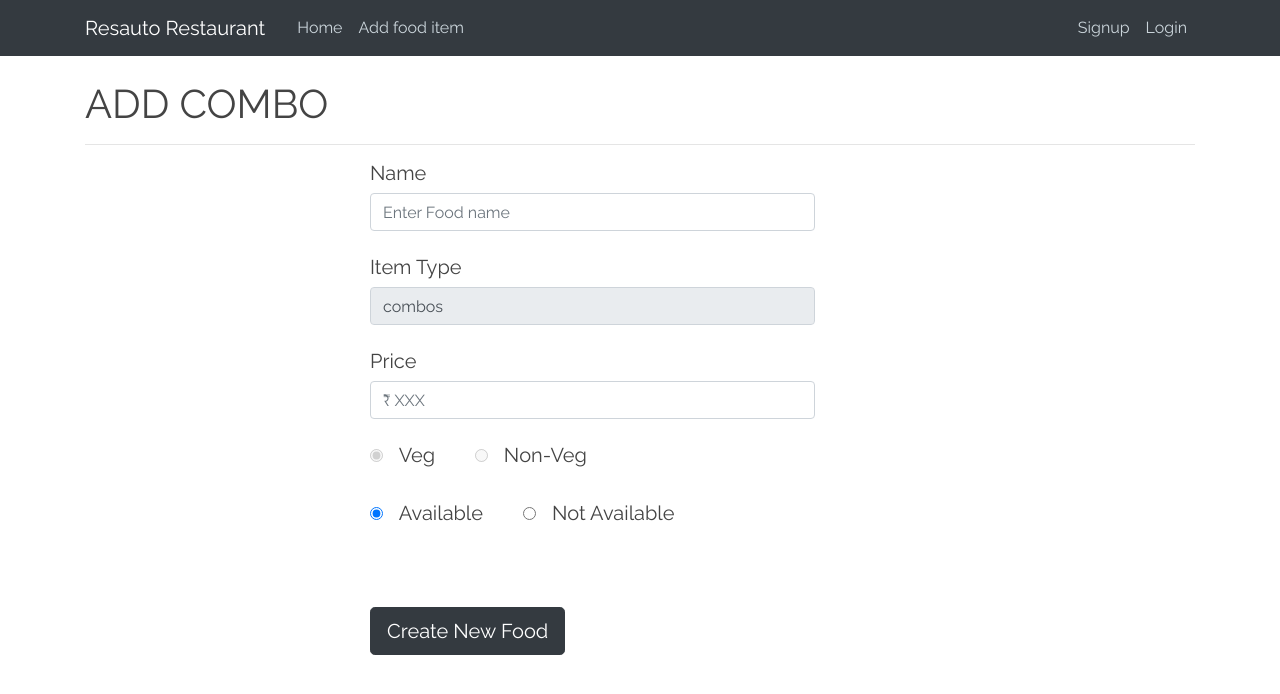
After one commit to hardik-kgp/DBMS_term_project, a Django app: template users/templates/users/create_combo.html in a window 1280 px wide. The commit adds this page. Shown: the top 694 px of the page. Run offline with Django 3.2, Linux system fonts and the light colour scheme; the template is opened without the code that fills it, so the values that code supplies are empty; some libraries are stand-ins or nearby versions.

Commit message:
create combo commented

```diff
--- /dev/null
+++ b/users/templates/users/create_combo.html
@@ -0,0 +1,81 @@
+{% extends "header_employee.html" %}
+{% block content %}
+<div class="">
+    <b><h1>ADD COMBO</h1></b>
+    <hr></hr>
+    {% if data %}
+        <h6 align="center" class="text-danger">{{data}}<h3>
+    {% endif %}
+    <div class="row">
+        <div class="col-3"></div>
+        <div class="col-5 form-signin">
+            <form action="{% url 'users:add_food' %}" method="post">
+                {% csrf_token %}
+                <div class="form-floating">
+                    <h5 for="floatingInput">Name</h5>
+                    <input class="form-control" name="name" id="floatingInput" placeholder="Enter Food name">
+                </div>
+                <br>
+                <div class="form-floating">
+                    <h5 for="floatingInput">Item Type</h5>
+                    <input class="form-control" value="combos" name="item_type" id="floatingInput" placeholder="Enter Item type" disabled>
+                </div>
+                <br>
+                <div class="form-floating">
+                    <h5 for="floatingInput">Price</h5>
+                    <input type="number" class="form-control" name="price" id="floatingInput" placeholder="₹ XXX">
+                </div>
+                <br>
+                <div class="form-floating">
+                    <input type="radio" id = "veg" name="is_veg" value = "veg" checked disabled>
+                    <label for="veg"><h5 style="display:inline;">&ensp;Veg</h5></label>
+                    &emsp;&emsp;
+                    <input type="radio" id = "non_veg" name="is_veg" value = "non_veg" disabled>
+                    <label for="non_veg"><h5 style="display:inline;">&ensp;Non-Veg</h5></label>
+                </div>
+                <br>
+                <div class="form-floating">
+                    <input type = "radio" id = "available" name="availability" value = "available" checked>
+                    <label for="available"><h5 style="display:inline;">&ensp;Available</h5></label>
+                    &emsp;&emsp;
+                    <input type = "radio" id = "not_available" name="availability" value = "not_available">
+                    <label for="not_available"><h5 style="display:inline;">&ensp;Not Available</h5></label>
+                </div>
+                <br>
+                <br><br>
+                <button class="btn btn-dark btn-lg" type="submit">Create New Food</button>
+            </form>
+            {% for key,grp in food_items.items %}
+                    <h3>{{key}} </h3>
+                    {% for item in grp %}
+                        <div class="row">
+                            <div class="col-1 col-md-1 col-lg-1 col-sm-1">
+                                {% if item.is_veg == True %}
+                                    <img src="https://img.icons8.com/color/20/000000/vegetarian-food-symbol.png"/>
+                                {% else %}
+                                    <img src="https://img.icons8.com/color/20/000000/non-vegetarian-food-symbol.png"/>
+                                {% endif %}
+                            </div>
+                            <div class="col-9 col-md-9 col-lg-9 col-sm-9">
+                                <h5>&emsp; {{item.name}} </h5>
+                            </div>
+                            <div class="col-2 col-md-2 col-lg-2 col-sm-2">
+                                {% if item.availability == True %}
+                                    <div class="counter" id="{{item.food_id }}" cost="{{item.price}}">
+                                        <input type = checkbox name = 'availability' value = "{{item.food_id}}" checked>
+                                    </div>
+                                {% else %}
+                                    <div class="counter" id="{{item.food_id }}" cost="{{item.price}}">
+                                        <input type = checkbox name = 'availability' value="{{item.food_id}}">
+                                    </div>
+                                {% endif %}
+                            </div>
+                        </div>
+                    {%endfor%}
+                {% endfor %}
+        </div>
+        <div class="col-4"></div>
+    </div>
+</div>
+
+{% endblock content %}
--- a/users/urls.py
+++ b/users/urls.py
@@ -22,5 +22,6 @@ urlpatterns = [
     path('view_ratings', views.view_ratings, name="view_ratings"),
     path('edit_food', views.edit_food, name = 'edit_food'),
     path('add_food', views.add_food, name = 'add_food'),
+    # path('add_combo', views.add_combo, name = 'add_combo'),
     path('my_orders', views.my_orders, name = 'my_orders'),
 ]
```
Also changed, not shown: users/templates/users/dashboard.html (+8 -4 lines), users/views.py (+16 -0 lines).
